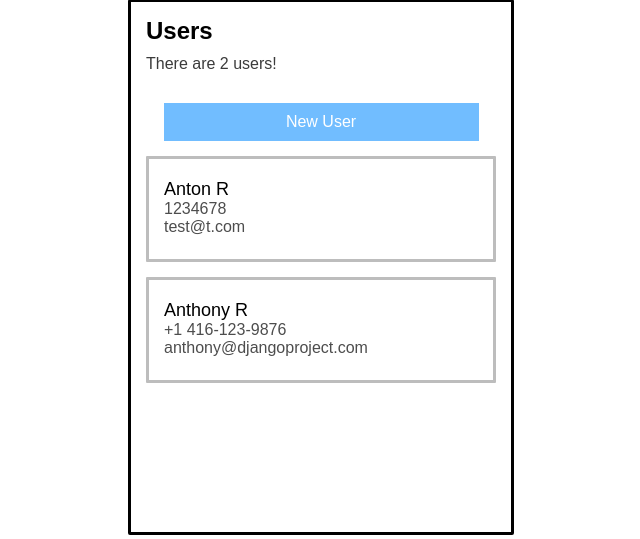
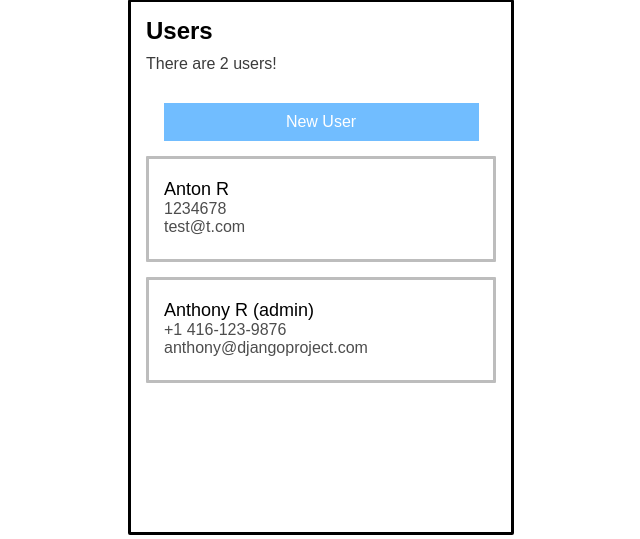
Before and after one commit to icepaq/DjangoUserManagement, a Django app: page / in a window 1280 px wide. Shown: the part 101-640 px from the top of the page, without its empty margins (319-959 px from the left). Run offline with Django 4.2, Linux system fonts and the light colour scheme; data comes from the database, SQL or seed files in the repository; both versions use the stored data as it was after the commit.

Commit message:
show if user is admin or not

```diff
--- a/usermanagement/templates/users/index.html
+++ b/usermanagement/templates/users/index.html
@@ -21,6 +21,9 @@
                 <div class="user">
                     <div class="name">
                         {{ user.first_name }} {{ user.last_name }}
+                        {% if user.role == 'admin' %}
+                            (admin)
+                        {% endif %}
                     </div>
                     <div class="smallertext">
                         {{ user.number }}
```
Also changed, not shown: db.sqlite3.
